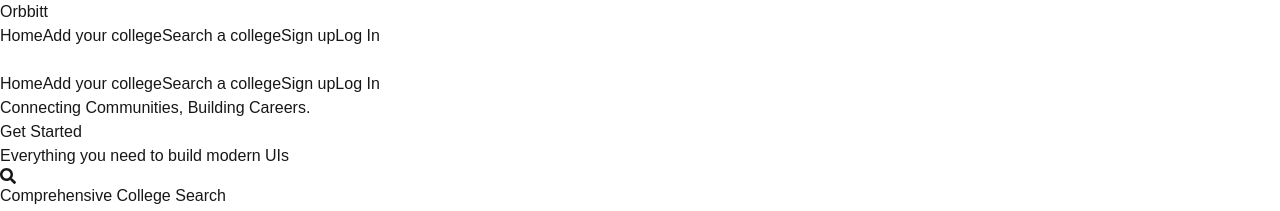
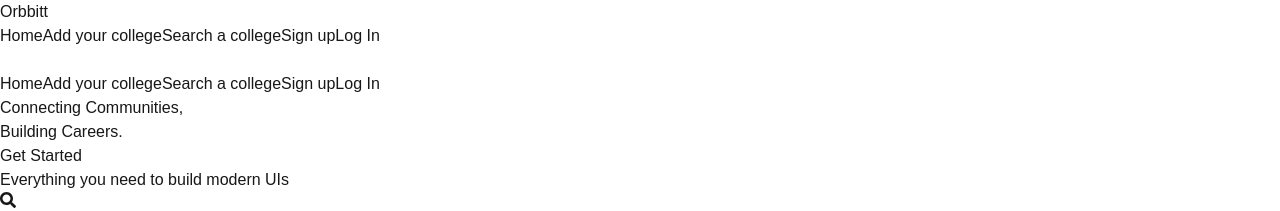
Before and after one commit to ceoatcodesphere/orbbitt, a Next.js app: page / in a window 1280 px wide. Shown: the top 211 px of the page. Built offline with nearby package versions, Linux system fonts and the light colour scheme.

Commit message:
Update hero-section.tsx

```diff
--- a/src/components/hero-section.tsx
+++ b/src/components/hero-section.tsx
@@ -1,19 +1,20 @@
 import React from "react";
-
 
 export function HeroSection() {
   return (
+    <div className="flex h-screen flex-col items-center justify-center text-center px-4">
+      {/* Heading Section */}
+      <h2 className="text-4xl w-full max-w-5xl mx-auto z-20 md:text-4xl lg:text-7xl font-bold text-white font-sans tracking-tight mb-28">
+        Connecting{" "}
+        <span className="bg-clip-text text-transparent bg-gradient-to-r from-purple-500 via-violet-500 to-pink-500">
+          Communities
+        </span>
+        , <br /> Building Careers.
+      </h2>
 
-      <div className="flex h-screen pb-36 flex-col justify-center gap-4">
-        <h2 className="text-4xl w-[80%] mx-auto z-20 md:text-4xl lg:text-7xl font-bold text-center text-white font-sans tracking-tight">
-        Connecting <span className="bg-clip-text text-transparent bg-gradient-to-r from-purple-500 via-violet-500 to-pink-500"> Communities</span>, Building  Careers.
-          <div className="relative mx-auto inline-block w-max">
-
-          </div>
-        </h2>
-        <div className="flex flex-col sm:flex-row justify-center gap-4 w-[60%] mx-auto py-2">
+      {/* Button Section */}
       <a href="/search">
-          <button className="relative inline-flex h-12 overflow-hidden rounded-full p-[1px] focus:outline-none focus:ring-2 focus:ring-slate-400 focus:ring-offset-2 focus:ring-offset-slate-50">
+        <button className="relative inline-flex h-12 overflow-hidden rounded-full p-[1px] focus:outline-none focus:ring-2 focus:ring-slate-400 focus:ring-offset-2 focus:ring-offset-slate-50 mb-48">
           <span className="absolute inset-[-1000%] animate-spin bg-[conic-gradient(from_90deg_at_50%_50%,#E2CBFF_0%,#393BB2_50%,#E2CBFF_100%)]" />
           <span className="inline-flex h-full w-full items-center justify-center rounded-full bg-slate-950 px-16 py-5 text-sm font-medium text-white backdrop-blur-3xl">
             Get Started
@@ -21,7 +22,5 @@ export function HeroSection() {
         </button>
       </a>
     </div>
-      </div>
-
   );
 }
```
Lines whose indentation alone changed are shown as unchanged.
